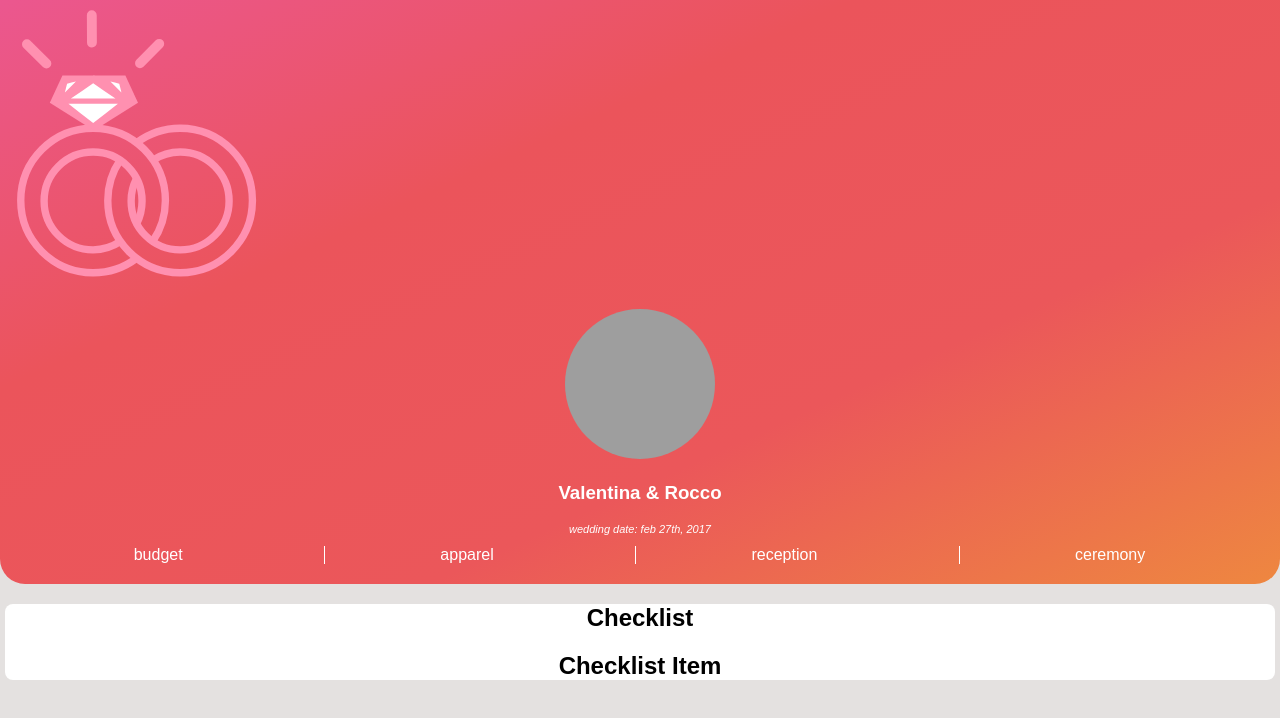
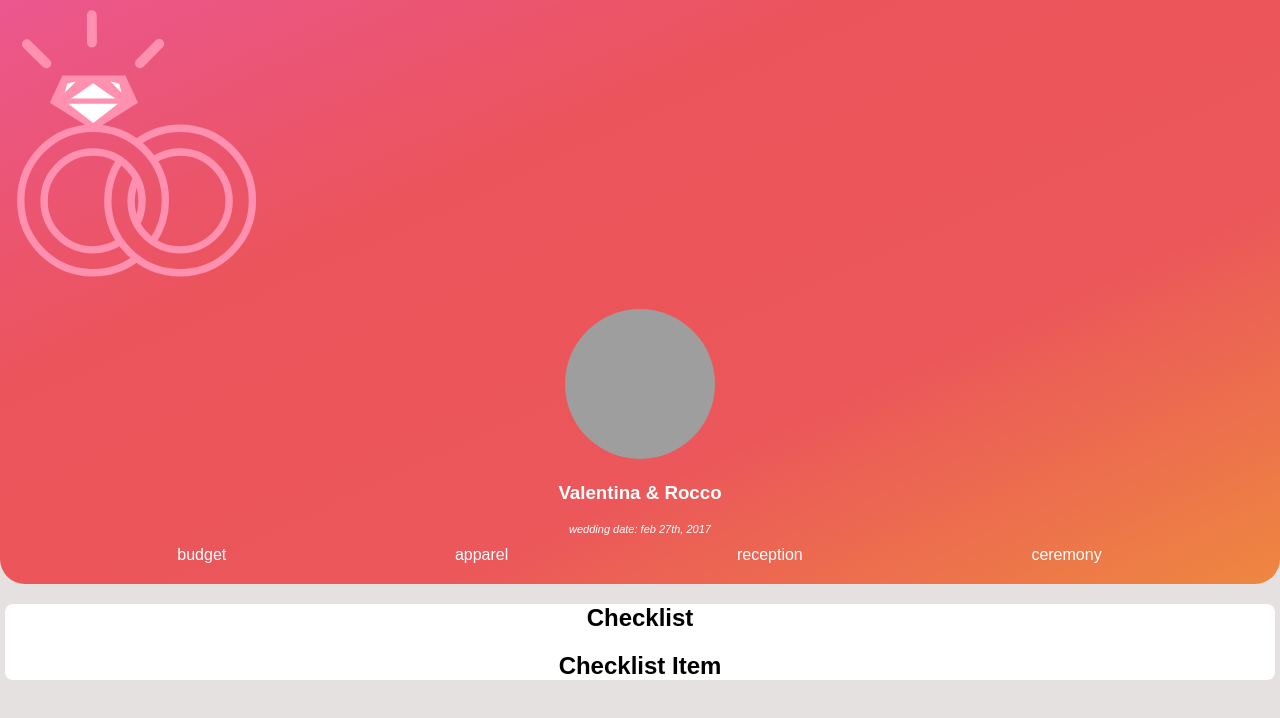
Before and after one commit to seven-seas-digital/Non-Wedding, a React (Create React App) app: page / in a window 1280 px wide. Shown: the top 718 px of the page. Built offline with nearby package versions, Linux system fonts and the light colour scheme; grey boxes are pictures that could not be loaded.

Commit message:
removed pipe dividers

```diff
--- a/src/components/App.css
+++ b/src/components/App.css
@@ -64,8 +64,8 @@
   margin-left: -1px;
 }
 .nav-container li:not(:first-child) {
-  border-left: 1px solid white;
-  padding-left: 10%;
+  /* border-left: 1px solid white;
+  padding-left: 10%; */
 }
 .nav-container a {
   color: white;
```
